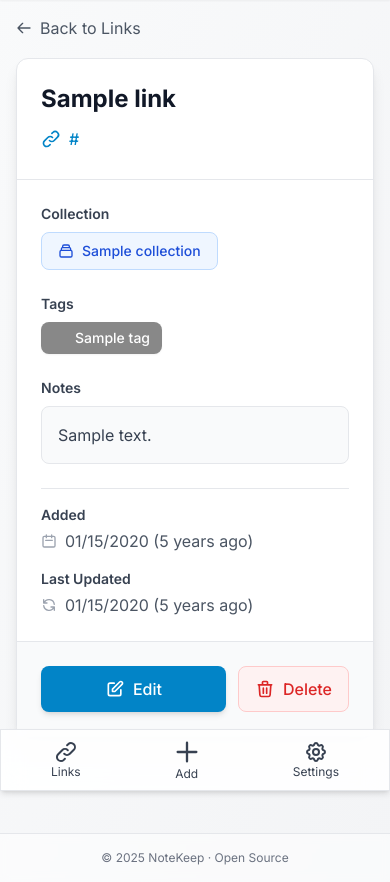
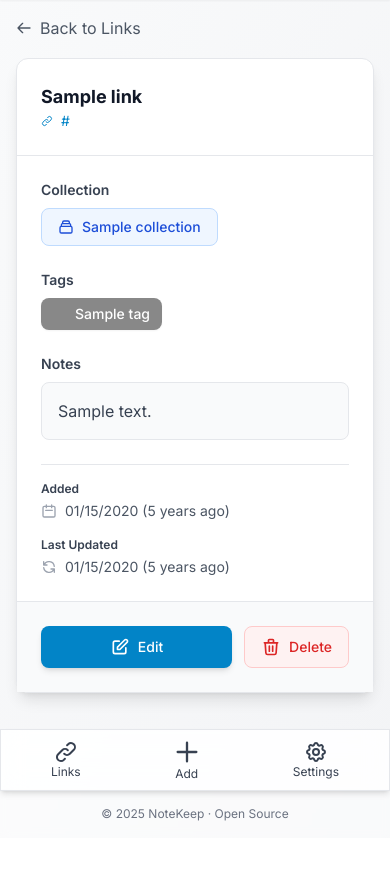
Before and after one commit to vibhavnirmal/NoteKeep, a FastAPI app: page /links/1 in a window 390 px wide. Shown: the part 53-935 px from the top of the page. After the commit the page ends 874 px from the top, so only its background shows below. Run offline with FastAPI, Linux system fonts and the light colour scheme; tables that the repository leaves empty hold one stand-in row (values such as "Sample post"); parts of the project's set-up code (start-up, migrations or seed data) failed here and were passed over; some libraries are stand-ins or nearby versions.

Commit message:
bug fix on delete, updated mobile UI

```diff
--- a/app/templates/link_detail.html
+++ b/app/templates/link_detail.html
@@ -17,14 +17,14 @@
     <!-- Link Detail Card -->
     <article class="bg-white border border-gray-200 rounded-xl shadow-lg">
         <!-- Header -->
-        <div class="p-6 border-b border-gray-200">
-            <h1 class="text-2xl font-bold text-gray-900 mb-3 break-words max-w-full">{{ link.title or link.url }}</h1>
+        <div class="flex flex-col p-6 border-b border-gray-200">
+            <h1 class="text-lg font-bold text-gray-900 break-words max-w-full">{{ link.title or link.url }}</h1>
             <a href="{{ link.url }}" target="_blank" rel="noopener"
                 class="inline-flex items-center gap-2 text-primary-600 hover:text-primary-700 transition-colors break-all">
-                <svg class="w-5 h-5 flex-shrink-0" fill="none" stroke="currentColor" viewBox="0 0 24 24">
+                <svg class="w-3 h-3 flex-shrink-0" fill="none" stroke="currentColor" viewBox="0 0 24 24">
                     <path stroke-linecap="round" stroke-linejoin="round" stroke-width="2" d="M13.828 10.172a4 4 0 00-5.656 0l-4 4a4 4 0 105.656 5.656l1.102-1.101m-.758-4.899a4 4 0 005.656 0l4-4a4 4 0 00-5.656-5.656l-1.1 1.1"></path>
                 </svg>
-                <span class="font-medium">{{ link.url }}</span>
+                <span class="text-sm">{{ link.url }}</span>
             </a>
         </div>
 
@@ -50,8 +50,7 @@
                 <h3 class="text-sm font-semibold text-gray-700 mb-2">Tags</h3>
                 <div class="flex flex-wrap gap-2">
                     {% for tag in link.tags %}
-                    <a href="/links?tag={{ tag.slug }}"
-                        class="inline-flex items-center gap-1.5 px-3 py-1.5 rounded-lg text-sm font-medium {% if tag.icon %}shadow-sm{% else %}bg-indigo-50 text-indigo-700{% endif %} hover:opacity-80 transition"
+                    <div class="inline-flex items-center gap-1.5 px-3 py-1.5 rounded-lg text-sm font-medium {% if tag.icon %}shadow-sm{% else %}bg-indigo-50 text-indigo-700{% endif %} hover:opacity-80 transition"
                         style="{% if tag.icon %}background-color: {{ tag.color or '#6b7280' }}; color: #ffffff;{% endif %}">
                         {% if tag.icon %}
                         <i data-lucide="{{ tag.icon }}" class="w-4 h-4"></i>
@@ -61,7 +60,7 @@
                         </svg>
                         {% endif %}
                         {{ tag.name }}
-                    </a>
+                    </div>
                     {% endfor %}
                 </div>
             </div>
@@ -78,9 +77,9 @@
             {% endif %}
 
             <!-- Metadata -->
-            <div class="grid grid-cols-1 sm:grid-cols-2 gap-4 pt-4 border-t border-gray-200">
+            <div class="grid grid-cols-1 sm:grid-cols-2 gap-4 pt-4 border-t border-gray-200 text-sm">
                 <div>
-                    <h3 class="text-sm font-semibold text-gray-700 mb-1">Added</h3>
+                    <h3 class="text-xs font-semibold text-gray-700 mb-1">Added</h3>
                     <p class="text-gray-600 flex items-center gap-2">
                         <svg class="w-4 h-4 text-gray-400" fill="none" stroke="currentColor" viewBox="0 0 24 24">
                             <path stroke-linecap="round" stroke-linejoin="round" stroke-width="2" d="M8 7V3m8 4V3m-9 8h10M5 21h14a2 2 0 002-2V7a2 2 0 00-2-2H5a2 2 0 00-2 2v12a2 2 0 002 2z"></path>
@@ -89,7 +88,7 @@
                     </p>
                 </div>
                 <div>
-                    <h3 class="text-sm font-semibold text-gray-700 mb-1">Last Updated</h3>
+                    <h3 class="text-xs font-semibold text-gray-700 mb-1">Last Updated</h3>
                     <p class="text-gray-600 flex items-center gap-2">
                         <svg class="w-4 h-4 text-gray-400" fill="none" stroke="currentColor" viewBox="0 0 24 24">
                             <path stroke-linecap="round" stroke-linejoin="round" stroke-width="2" d="M4 4v5h.582m15.356 2A8.001 8.001 0 004.582 9m0 0H9m11 11v-5h-.581m0 0a8.003 8.003 0 01-15.357-2m15.357 2H15"></path>
@@ -103,14 +102,14 @@
         <!-- Actions -->
         <div class="p-6 border-t border-gray-200 bg-gray-50 flex gap-3">
             <button type="button" onclick="toggleEdit()"
-                class="flex-1 inline-flex items-center justify-center gap-2 px-4 py-2.5 bg-primary-600 text-white rounded-lg font-medium hover:bg-primary-700 transition-all shadow-md">
+                class="flex-1 inline-flex items-center text-sm justify-center gap-2 px-4 py-2.5 bg-primary-600 text-white rounded-lg font-medium hover:bg-primary-700 transition-all shadow-md">
                 <svg class="w-5 h-5" fill="none" stroke="currentColor" viewBox="0 0 24 24">
                     <path stroke-linecap="round" stroke-linejoin="round" stroke-width="2" d="M11 5H6a2 2 0 00-2 2v11a2 2 0 002 2h11a2 2 0 002-2v-5m-1.414-9.414a2 2 0 112.828 2.828L11.828 15H9v-2.828l8.586-8.586z"></path>
                 </svg>
                 Edit
             </button>
             <button type="button" onclick="showDeleteModal()"
-                class="px-4 py-2.5 bg-red-50 text-red-600 border border-red-200 rounded-lg font-medium hover:bg-red-100 transition-all inline-flex items-center gap-2">
+                class="px-4 py-2.5 bg-red-50 text-red-600 text-sm border border-red-200 rounded-lg font-medium hover:bg-red-100 transition-all inline-flex items-center gap-2">
                 <svg class="w-5 h-5" fill="none" stroke="currentColor" viewBox="0 0 24 24">
                     <path stroke-linecap="round" stroke-linejoin="round" stroke-width="2" d="M19 7l-.867 12.142A2 2 0 0116.138 21H7.862a2 2 0 01-1.995-1.858L5 7m5 4v6m4-6v6m1-10V4a1 1 0 00-1-1h-4a1 1 0 00-1 1v3M4 7h16"></path>
                 </svg>
```
Also changed, not shown: app/routers/web.py (+6 -2 lines).
